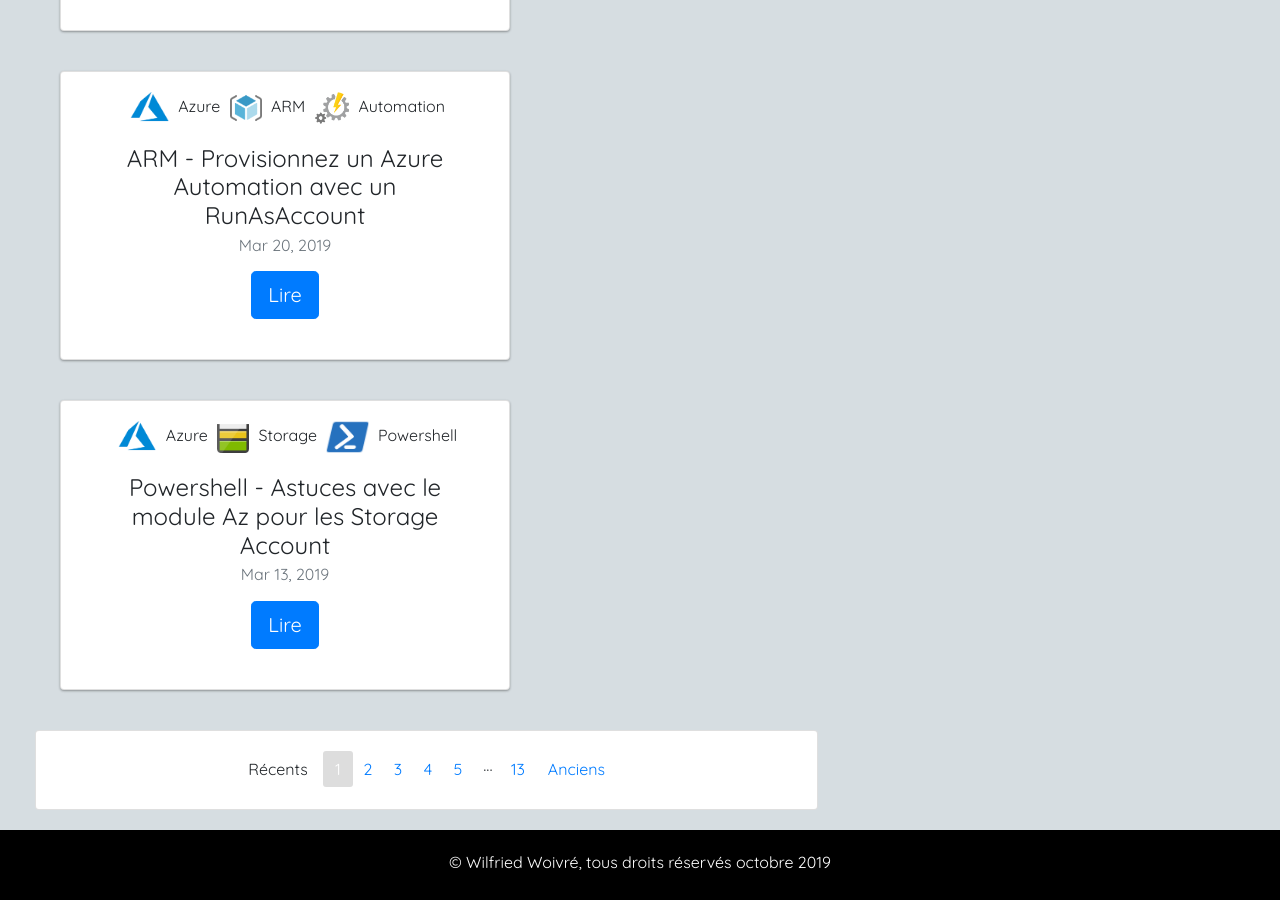
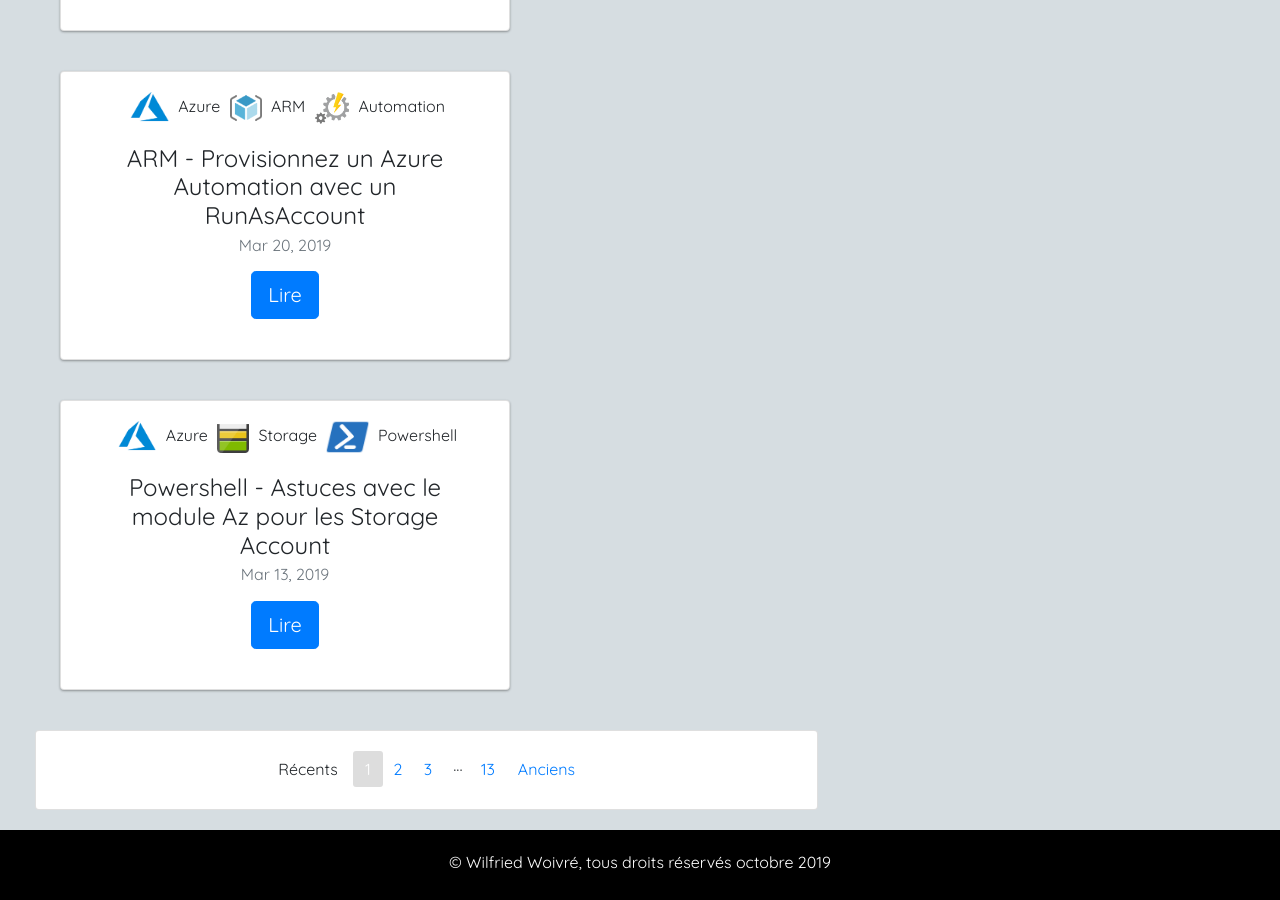
Before and after one commit to wilfriedwoivre/wilfriedwoivre.github.io, a Jekyll site: the page built from index.html, in a window 1280 px wide and 900 px high, scrolled down 3251 px. Built offline with Jekyll 4.4.1, drawn with Linux system fonts in a browser that asks for light colours; nearby versions of some CDN libraries; the list of posts is cut into pages by our own code.

Commit message:
fix mobile pagination

```diff
--- a/index.html
+++ b/index.html
@@ -38,9 +38,9 @@ title: Home
 
             {% if start < 1 %}
             {% assign start = 1 %}
-            {% assign end = start | plus: 4 %}
+            {% assign end = start | plus: 2 %}
             {% elsif end > paginator.total_pages %}
-            {% assign start = paginator.total_pages | minus: 4 %}
+            {% assign start = paginator.total_pages | minus: 2 %}
             {% assign end = paginator.total_pages %}
             {% endif %}
 
```
